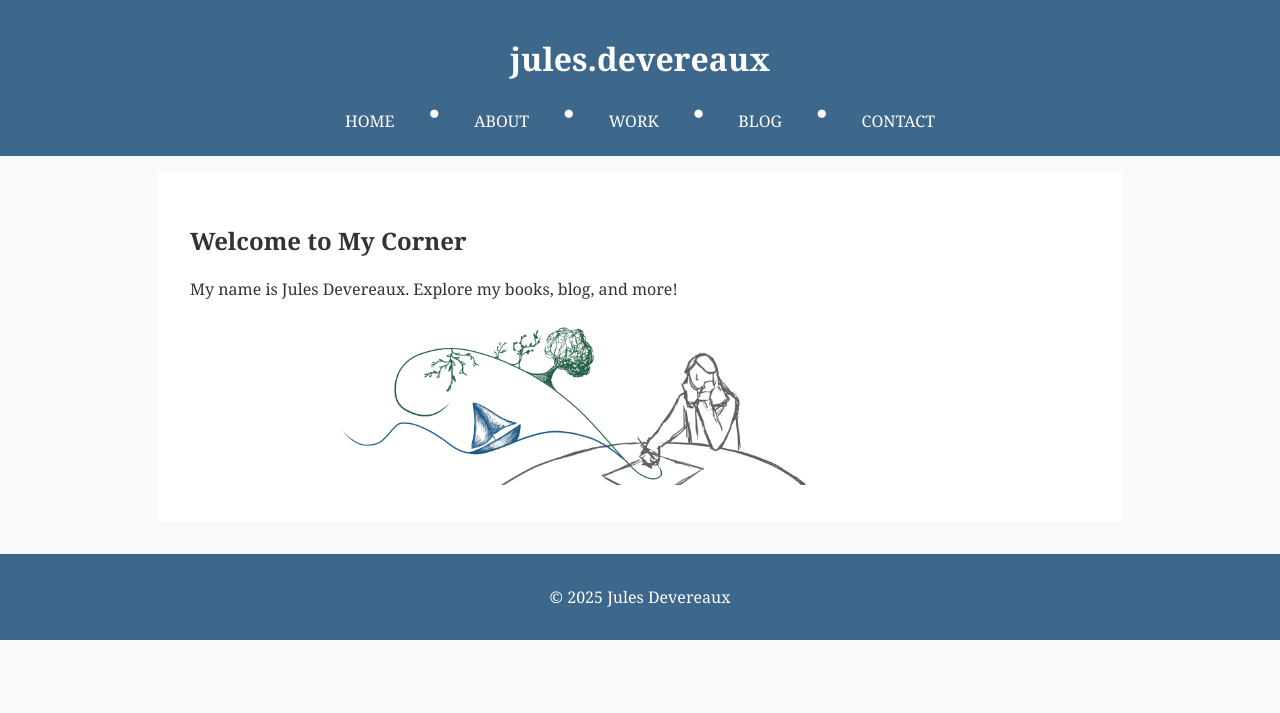
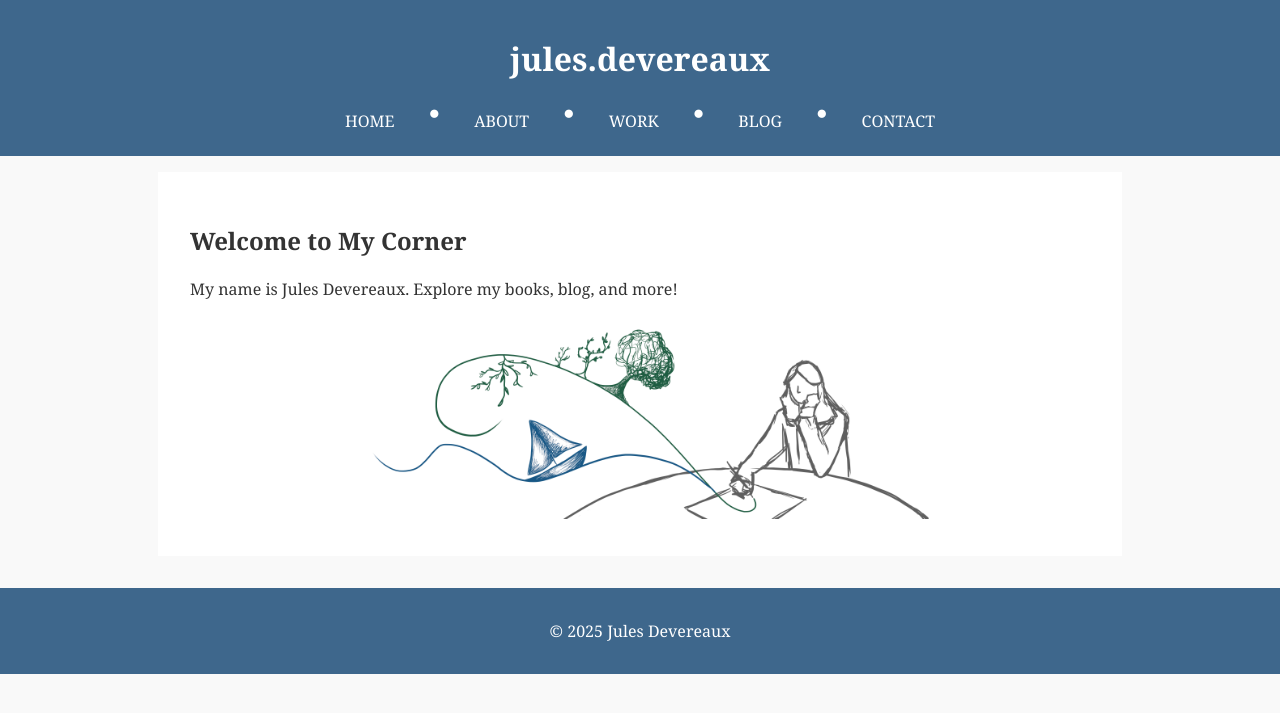
Before and after one commit to julesdevereaux/julesdevereaux.github.io, a Jekyll site: the page built from index.html, in a window 1280 px wide. Shown: the top 713 px of the page. Built offline with Jekyll 4.4.1, drawn with Linux system fonts in a browser that asks for light colours.

Commit message:
Update index.html

```diff
--- a/index.html
+++ b/index.html
@@ -5,5 +5,5 @@
 
 <h2>Welcome to My Corner</h2>
 <p style="line-height: 1.5;">My name is Jules Devereaux. Explore my books, blog, and more!</p>
-<img src="/work/images/Me.jpg" alt="Sketch" style="width:75%">
+<img src="/work/images/Me.jpg" alt="Sketch" style="width:90%">
 <meta name="viewport" content="width=device-width, initial-scale=1">
```
